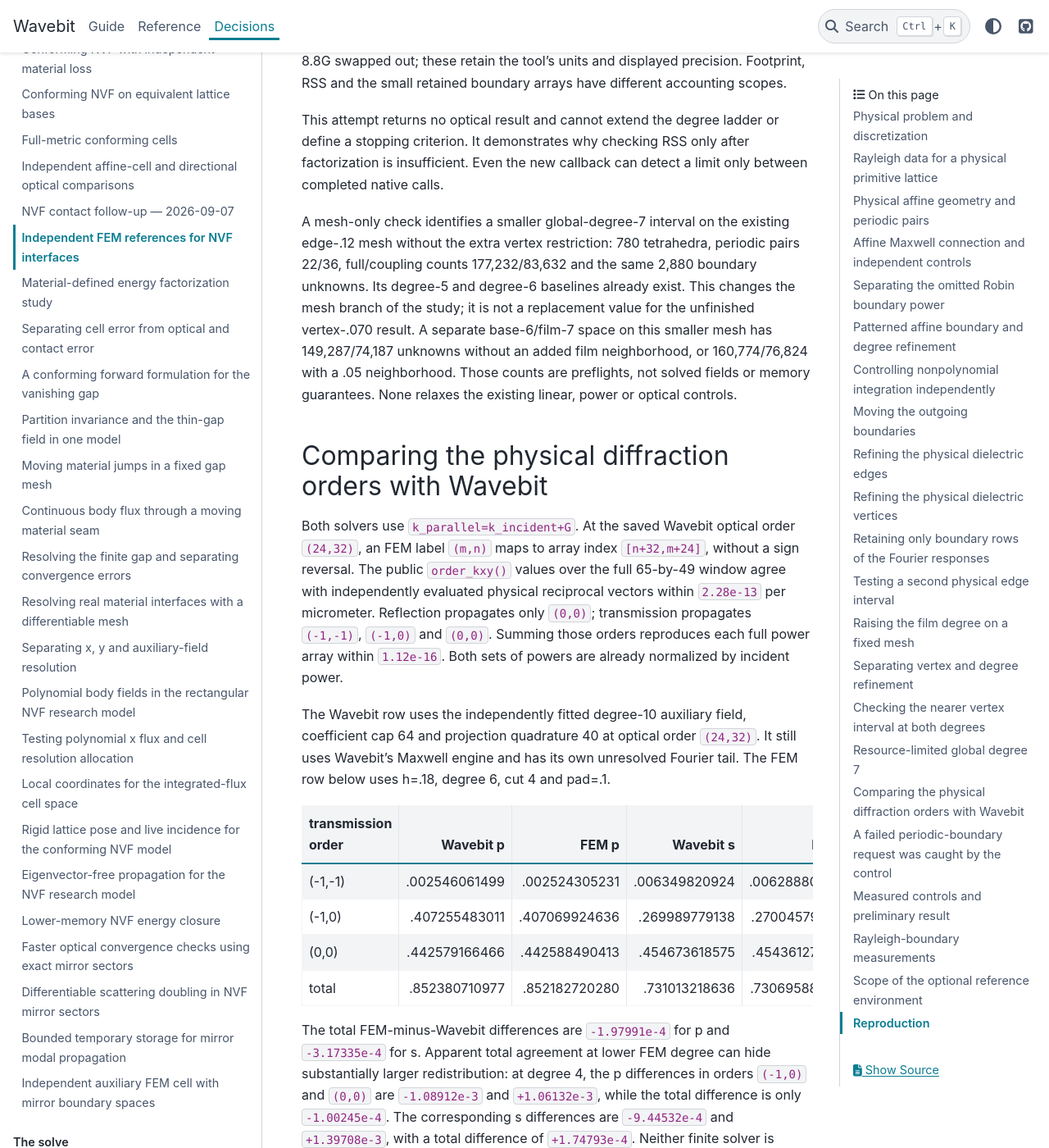
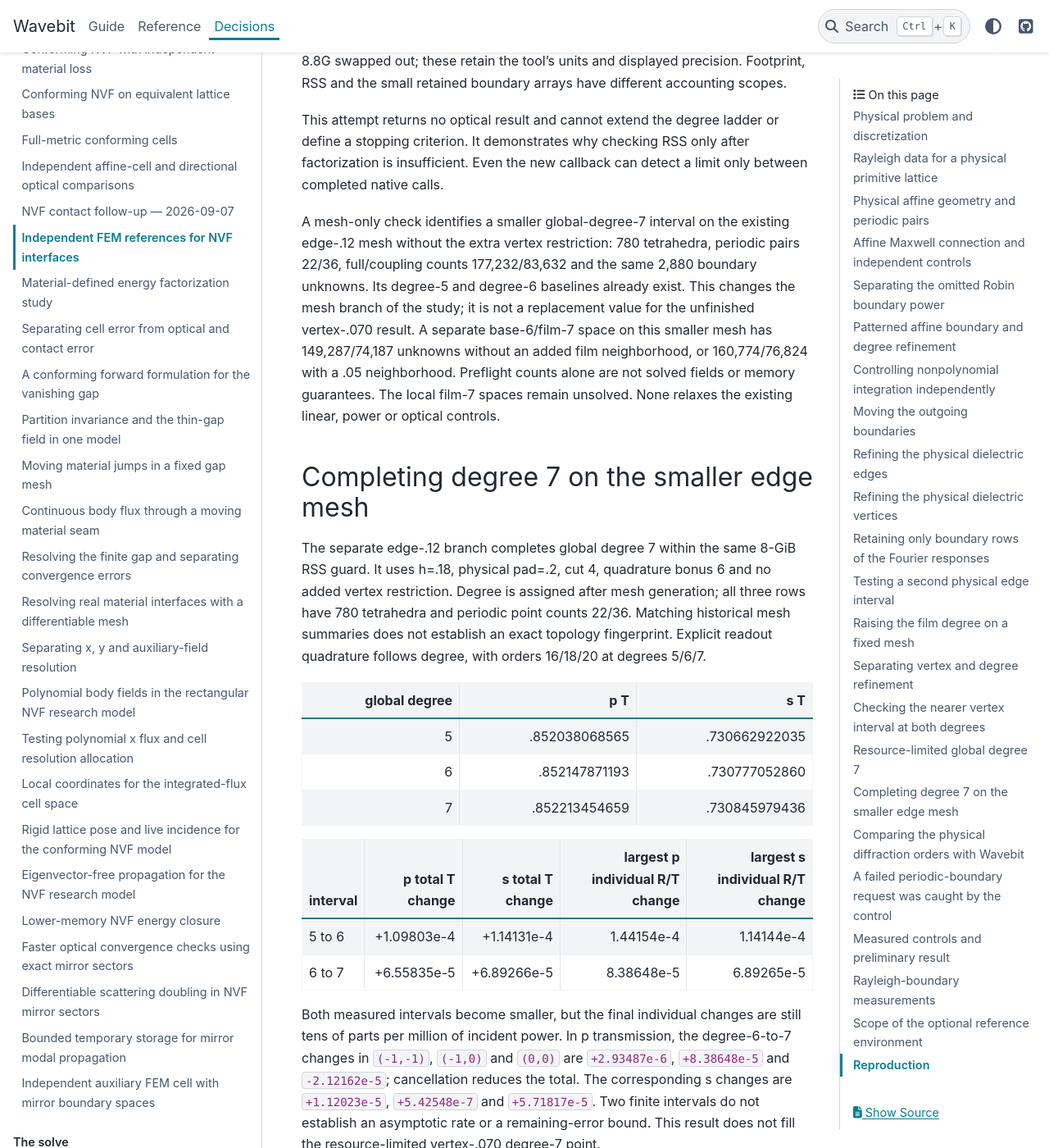
Before and after one commit to fieldalgo/wavebit, a Sphinx documentation site: the page built from docs/nvf-independent-fem.md, in a window 1280 px wide and 1400 px high, scrolled down 24010 px. Shown: the whole window at 82% size. Built offline with Sphinx 7.4.7 and the PyData theme 0.15.4, drawn with Linux system fonts in a browser that asks for light colours; some of the changed text lies outside the part shown.

Commit message:
docs(nvf): complete the smaller-mesh FEM degree ladder
Record the completed edge-only degree-seven response and its finite per-order changes, independently audited provenance and resource use. Preserve the distinct unfinished vertex-refined point and unresolved optical accuracy.

Co-authored-by: Codex <noreply@openai.com>

```diff
--- a/docs/nvf-independent-fem.md
+++ b/docs/nvf-independent-fem.md
@@ -910,8 +910,61 @@ already exist. This changes the mesh branch of the study; it is not a
 replacement value for the unfinished vertex-.070 result. A separate
 base-6/film-7 space on this smaller mesh has 149,287/74,187 unknowns
 without an added film neighborhood, or 160,774/76,824 with a .05
-neighborhood. Those counts are preflights, not solved fields or memory
-guarantees. None relaxes the existing linear, power or optical controls.
+neighborhood. Preflight counts alone are not solved fields or memory
+guarantees. The local film-7 spaces remain unsolved. None relaxes the
+existing linear, power or optical controls.
+
+## Completing degree 7 on the smaller edge mesh
+
+The separate edge-.12 branch completes global degree 7 within the same
+8-GiB RSS guard. It uses h=.18, physical pad=.2, cut 4, quadrature bonus 6
+and no added vertex restriction. Degree is assigned after mesh generation;
+all three rows have 780 tetrahedra and periodic point counts 22/36.
+Matching historical mesh summaries does not establish an exact topology
+fingerprint. Explicit readout quadrature follows degree, with orders
+16/18/20 at degrees 5/6/7.
+
+| global degree | p T | s T |
+| ---: | ---: | ---: |
+| 5 | .852038068565 | .730662922035 |
+| 6 | .852147871193 | .730777052860 |
+| 7 | .852213454659 | .730845979436 |
+
+| interval | p total T change | s total T change | largest p individual R/T change | largest s individual R/T change |
+| --- | ---: | ---: | ---: | ---: |
+| 5 to 6 | +1.09803e-4 | +1.14131e-4 | 1.44154e-4 | 1.14144e-4 |
+| 6 to 7 | +6.55835e-5 | +6.89266e-5 | 8.38648e-5 | 6.89265e-5 |
+
+Both measured intervals become smaller, but the final individual changes
+are still tens of parts per million of incident power. In p transmission,
+the degree-6-to-7 changes in `(-1,-1)`, `(-1,0)` and `(0,0)` are
+`+2.93487e-6`, `+8.38648e-5` and `-2.12162e-5`; cancellation reduces
+the total. The corresponding s changes are `+1.12023e-5`, `+5.42548e-7`
+and `+5.71817e-5`. Two finite intervals do not establish an asymptotic
+rate or a remaining-error bound. This result does not fill the
+resource-limited vertex-.070 degree-7 point.
+
+At degree 7, modal/volume flux disagreements are `3.33281e-6` and
+`1.54597e-6`, smaller than the degree-6 values `5.32953e-6` and
+`2.62282e-6`. Full linear residuals are `1.31802e-14` and `7.24477e-15`.
+The signed energy remainders after the Robin complement are
+`+1.45691e-11` and `+5.18571e-13`. These algebraic and readout checks
+remain distinct from optical degree sensitivity.
+
+Against the saved finite Wavebit `(24,32)` result, p/s total transmission
+differences are `-1.67256e-4` / `-1.67239e-4`. For s, the `(-1,0)`
+order differs by only `-1.33087e-6`, while `(0,0)` still differs by
+`-1.32713e-4`. Agreement in one channel does not qualify the others;
+both finite solvers retain unresolved optical discretization error.
+
+The solve has 177,232 full, 83,632 coupling and 2,880 boundary unknowns.
+It completes in 818.731 s, including factorization by 252.240 s and
+the boundary stage by 800.012 s. Observed peak RSS is 7,055,966,208 bytes.
+The callback reports every eight completed trace applications, ending
+at 324/324. Counts match preflight and the two numerical source hashes
+match the clean launch at `5bc835e`. These are shared-host costs;
+small independent-oracle arithmetic checks overlap part of this run.
+They are not a general runtime or memory guarantee.
 
 ## Comparing the physical diffraction orders with Wavebit
 
```
Also changed, not shown: docs/normal-field-known-limits.md (+7 -3 lines).
